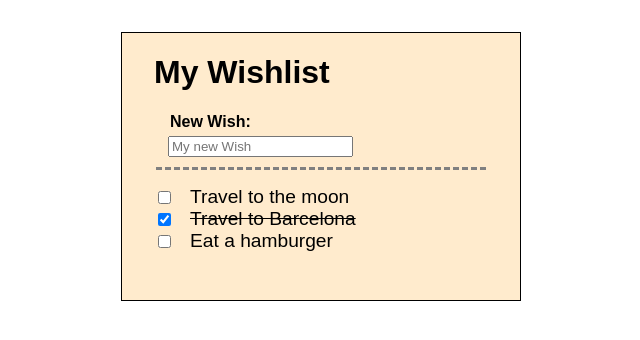
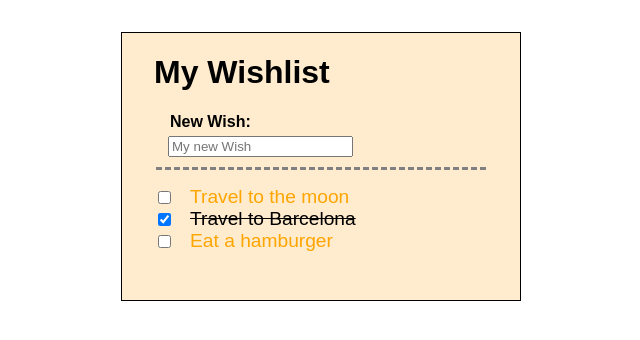
Before and after one commit to jeatzr/WishList24, a React (Vite) app: page / in a window 1280 px wide. Shown: the top 340 px of the page, without its empty margins (319-959 px from the left). Built offline with nearby package versions, Linux system fonts and the light colour scheme.

Commit message:
Wish Item - Age state colors

```diff
--- a/src/App/App.css
+++ b/src/App/App.css
@@ -54,3 +54,11 @@ html {
 .wish-list__item--done {
   text-decoration: line-through;
 }
+
+.wish-list__item--warn {
+  color: orange
+}
+
+.wish-list__item--danger {
+  color: red
+}
--- a/src/WishList/WishItem.jsx
+++ b/src/WishList/WishItem.jsx
@@ -1,12 +1,36 @@
-import React from 'react';
+import React, { useEffect, useState } from 'react';
 import PropTypes from 'prop-types';
 
 export default function WishItem({ wish, onCompletedChange }) {
+  const [age, setAge] = useState(0);
+
+  useEffect(() => {
+    let ageInterval;
+    if (wish.completed) {
+      // si el deseo es completado dejo de contar
+      // y limpio el intervalo
+      setAge(0);
+      clearInterval(ageInterval);
+    } else {
+      // si el deseo no está completado
+      // creo un intervalo que incrementa en 1
+      // la edad del deseo cada 1000 milisegundos
+      ageInterval = setInterval(() => {
+        setAge((currentAge) => currentAge + 1);
+      }, 1000);
+    }
+    // la función que devuelve return se ejecuta
+    //  solo cuando se desmonta el componente
+    return () => clearInterval(ageInterval);
+  }, [wish.completed]);
+
   return (
     <li
       className={`
             wish-list__item
             ${wish.completed ? 'wish-list__item--done' : ''}
+            ${age >= 5 && age < 10 ? 'wish-list__item--warn' : ''}
+            ${age >= 10 ? 'wish-list__item--danger' : ''}
             `}
     >
       <input
```
